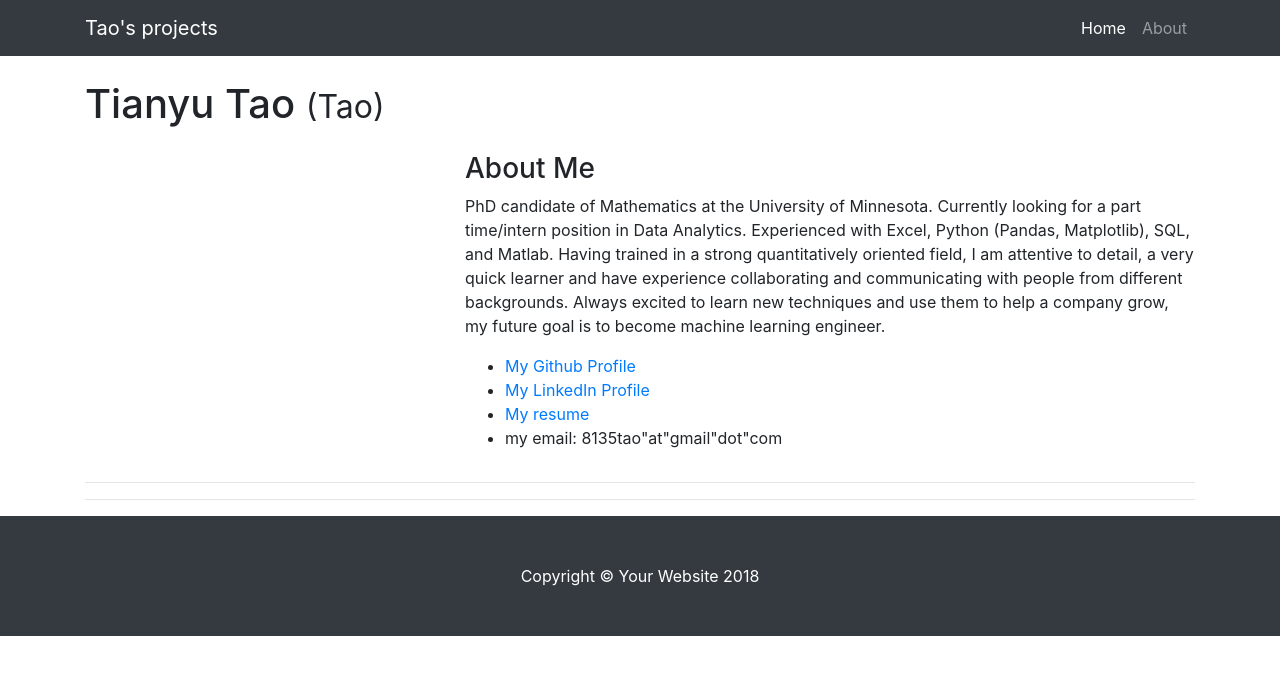
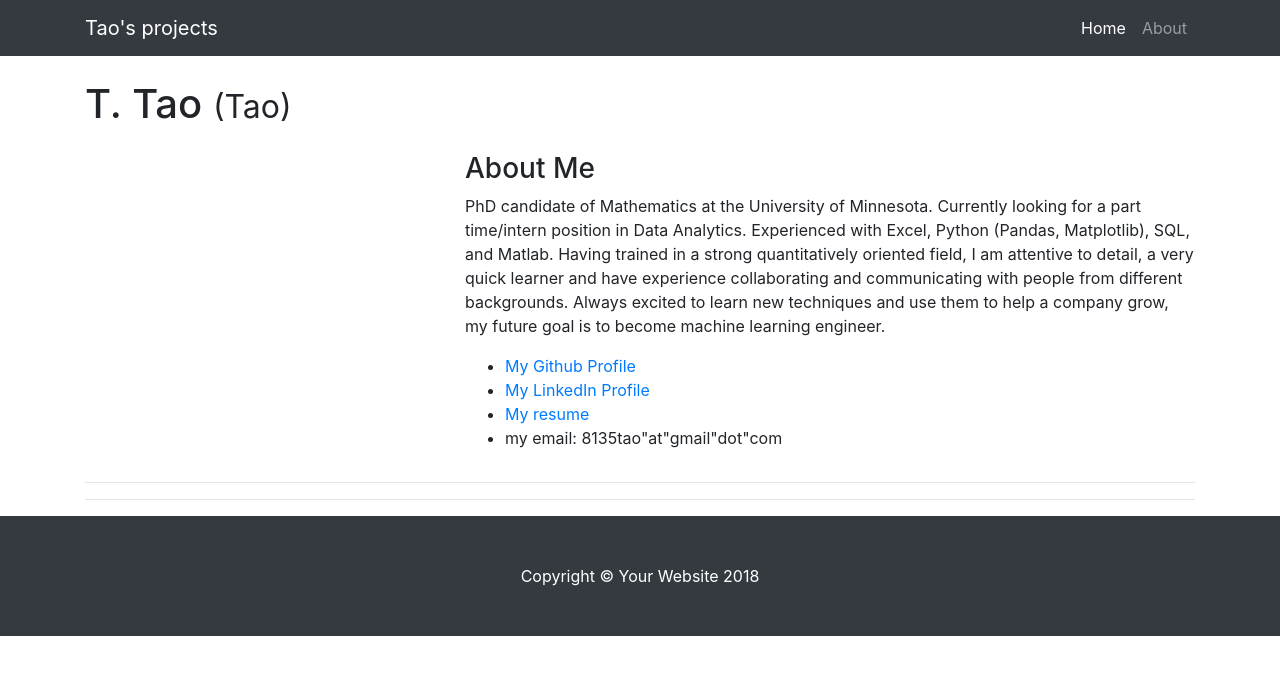
Before and after one commit to 8135tao/8135tao.github.io, a website: page about.html in a window 1280 px wide. Drawn offline with Linux system fonts and the light colour scheme.

Commit message:
Update about.html

```diff
--- a/about.html
+++ b/about.html
@@ -46,7 +46,7 @@
     <div class="container">
 
       <!-- Page Heading -->
-      <h1 class="my-4">Tianyu Tao
+      <h1 class="my-4">T. Tao
         <small> (Tao)</small>
       </h1>
 
```
